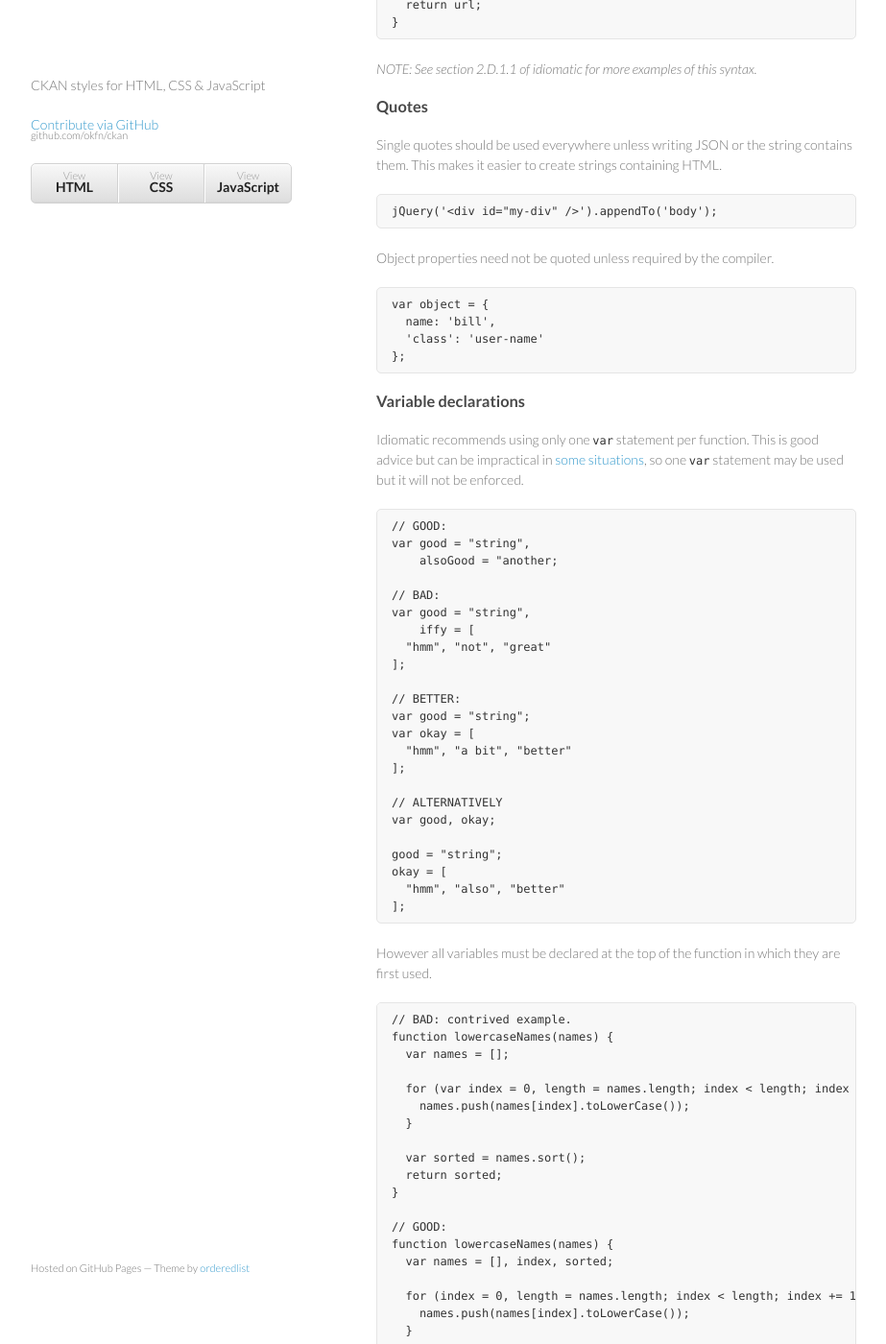
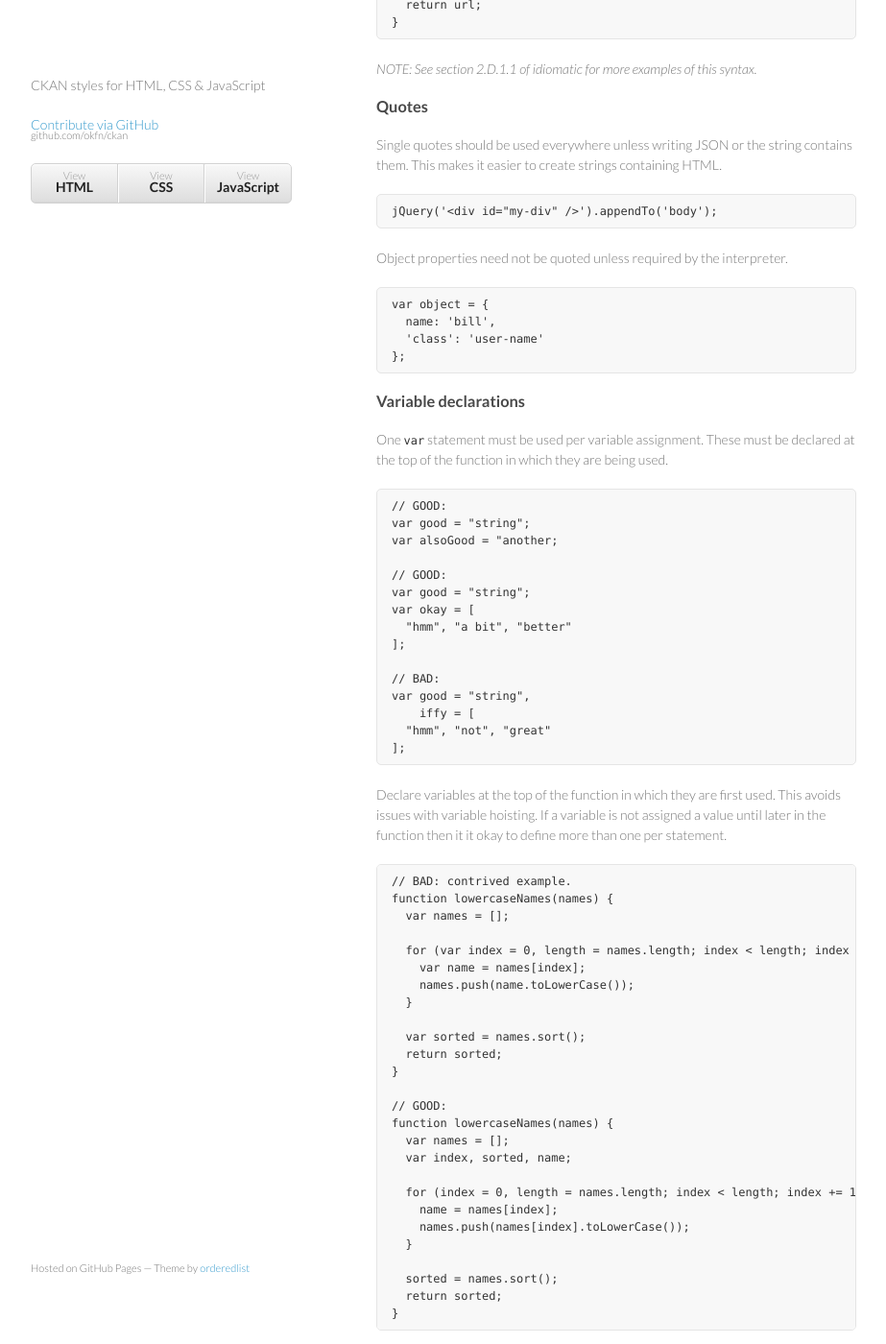
Before and after one commit to aron/ckan-style, a Jekyll site: the page built from styleguide/javascript/index.md, in a window 1280 px wide and 1400 px high, scrolled down 909 px. Shown: the whole window at 96% size, without its empty margins (178-1101 px from the left). Built offline with Jekyll 4.4.1, drawn with Linux system fonts in a browser that asks for light colours; some of the changed text lies outside the part shown.

Commit message:
Updated variable declaration to enforce one var per assignment

```diff
--- a/styleguide/javascript/index.md
+++ b/styleguide/javascript/index.md
@@ -57,7 +57,7 @@ contains them. This makes it easier to create strings containing HTML.
     jQuery('<div id="my-div" />').appendTo('body');
 {:js}
 
-Object properties need not be quoted unless required by the compiler.
+Object properties need not be quoted unless required by the interpreter.
 
     var object = {
       name: 'bill',
@@ -67,44 +67,37 @@ Object properties need not be quoted unless required by the compiler.
 
 ### Variable declarations
 
-Idiomatic recommends using only one `var` statement per function. This is good
-advice but can be impractical in [some situations][#var], so one `var`
-statement may be used but it will not be enforced.
+One `var` statement must be used per variable assignment. These must be
+declared at the top of the function in which they are being used.
 
     // GOOD:
-    var good = "string",
-        alsoGood = "another;
+    var good = "string";
+    var alsoGood = "another;
+
+    // GOOD:
+    var good = "string";
+    var okay = [
+      "hmm", "a bit", "better"
+    ];
 
     // BAD:
     var good = "string",
         iffy = [
       "hmm", "not", "great"
     ];
-
-    // BETTER:
-    var good = "string";
-    var okay = [
-      "hmm", "a bit", "better"
-    ];
-
-    // ALTERNATIVELY
-    var good, okay;
-
-    good = "string";
-    okay = [
-      "hmm", "also", "better"
-    ];
 {:js}
 
-However all variables must be declared at the top of the function in which
-they are first used.
+Declare variables at the top of the function in which they are first used. This
+avoids issues with variable hoisting. If a variable is not assigned a value
+until later in the function then it it okay to define more than one per statement.
 
     // BAD: contrived example.
     function lowercaseNames(names) {
       var names = [];
 
       for (var index = 0, length = names.length; index < length; index += 1) {
-        names.push(names[index].toLowerCase());
+        var name = names[index];
+        names.push(name.toLowerCase());
       }
 
       var sorted = names.sort();
@@ -113,9 +106,11 @@ they are first used.
 
     // GOOD:
     function lowercaseNames(names) {
-      var names = [], index, sorted;
+      var names = [];
+      var index, sorted, name;
 
       for (index = 0, length = names.length; index < length; index += 1) {
+        name = names[index];
         names.push(names[index].toLowerCase());
       }
 
```
